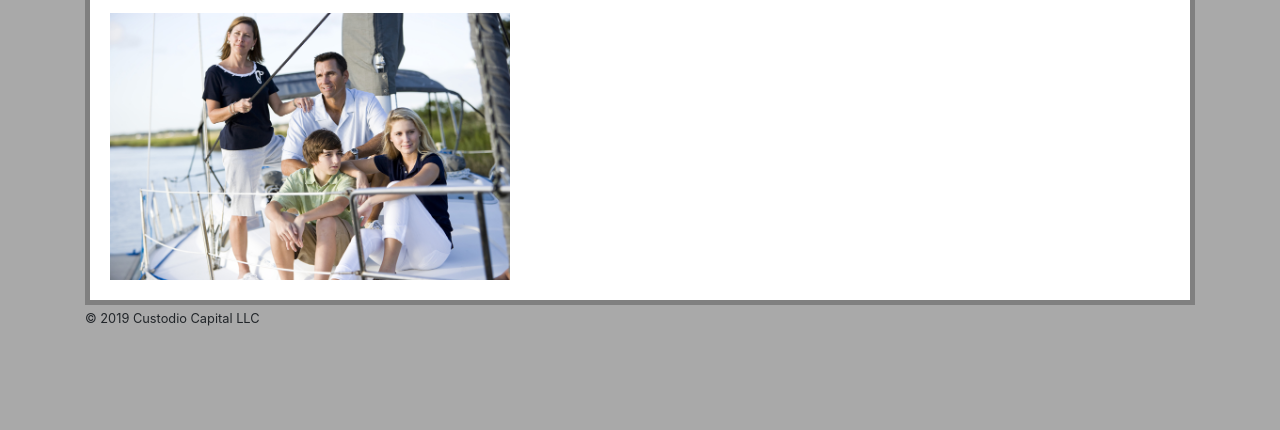
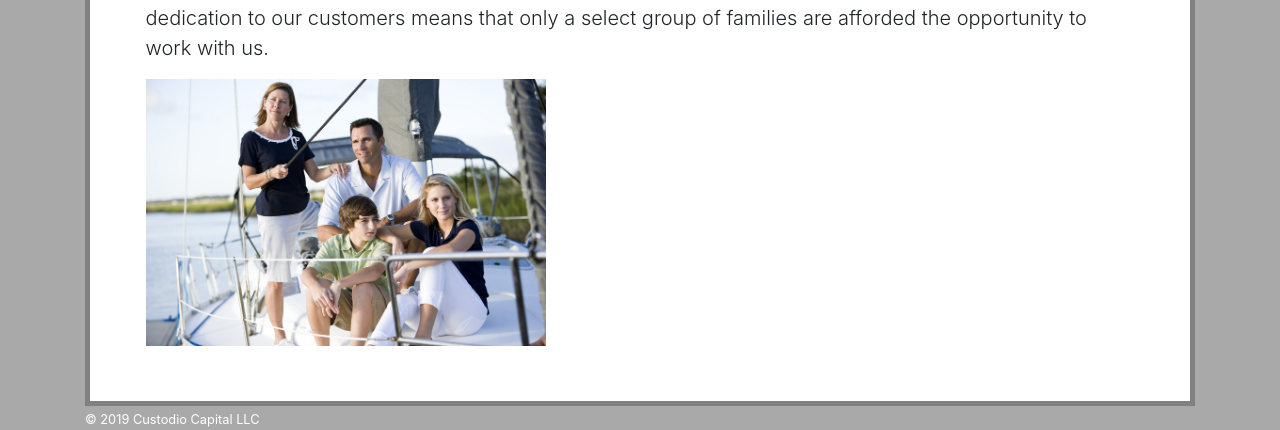
Before and after one commit to ricksinclair/CustodioCapitalLLC, a plain HTML site: page index.html in a window 1280 px wide. Shown: the part 559-989 px from the top of the page. Before the commit the page ends 888 px from the top, so only its background shows below. Drawn offline with nearby package versions, Linux system fonts and the light colour scheme.

Commit message:
added white to copyright in footer

```diff
--- a/index.html
+++ b/index.html
@@ -115,7 +115,9 @@
       </div>
 
       <footer>
-        <small class="text-center">&copy; 2019 Custodio Capital LLC</small>
+        <small class="text-center text-white"
+          >&copy; 2019 Custodio Capital LLC</small
+        >
       </footer>
     </main>
     <!-- /.container -->
--- a/style.css
+++ b/style.css
@@ -7,7 +7,7 @@ body {
 }
 
 .welcome-box {
-  padding: 20px !important;
+  padding: 5% !important;
   margin-top: 20% !important;
   border-style: solid;
   border-color: grey;
```
